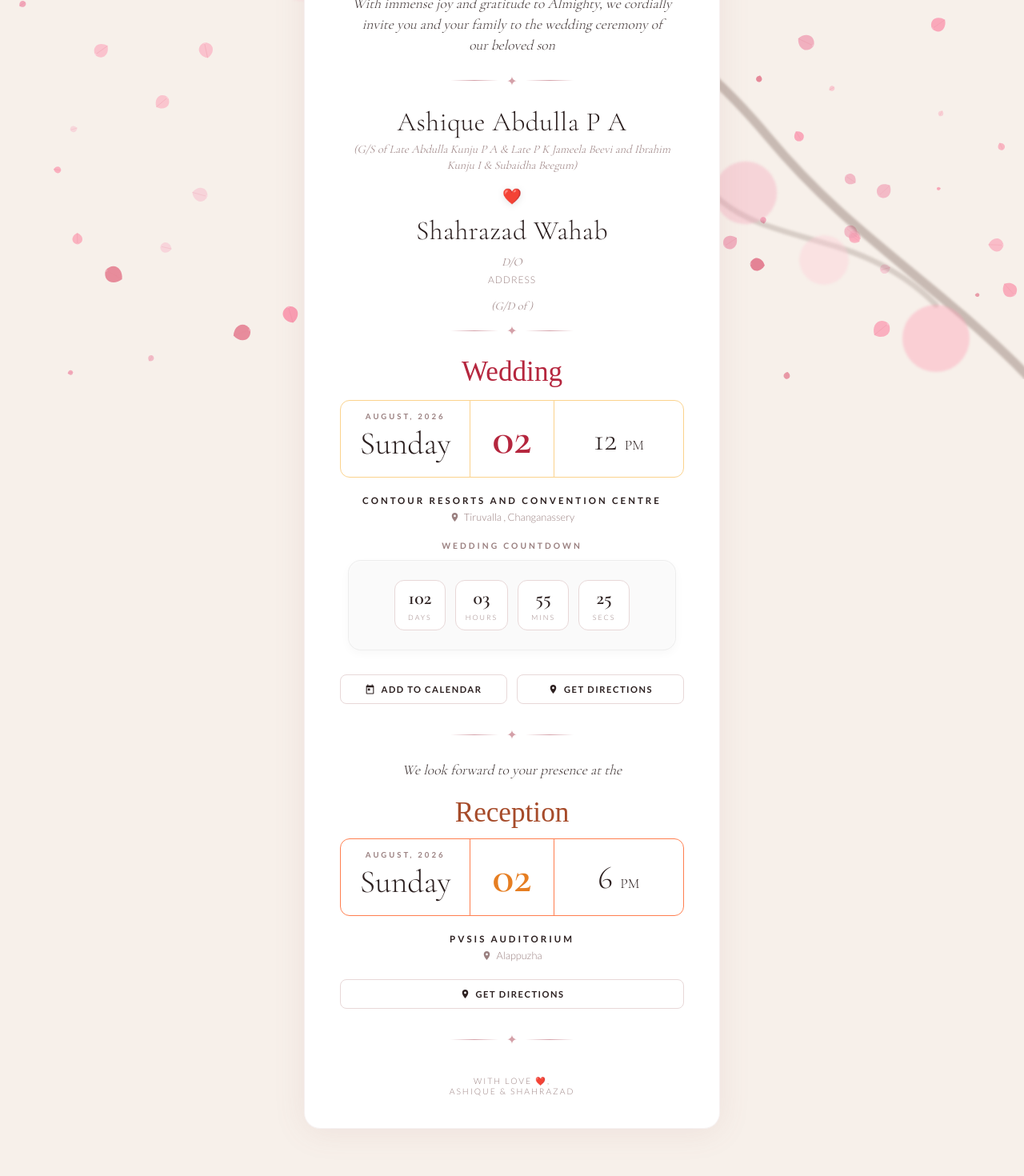
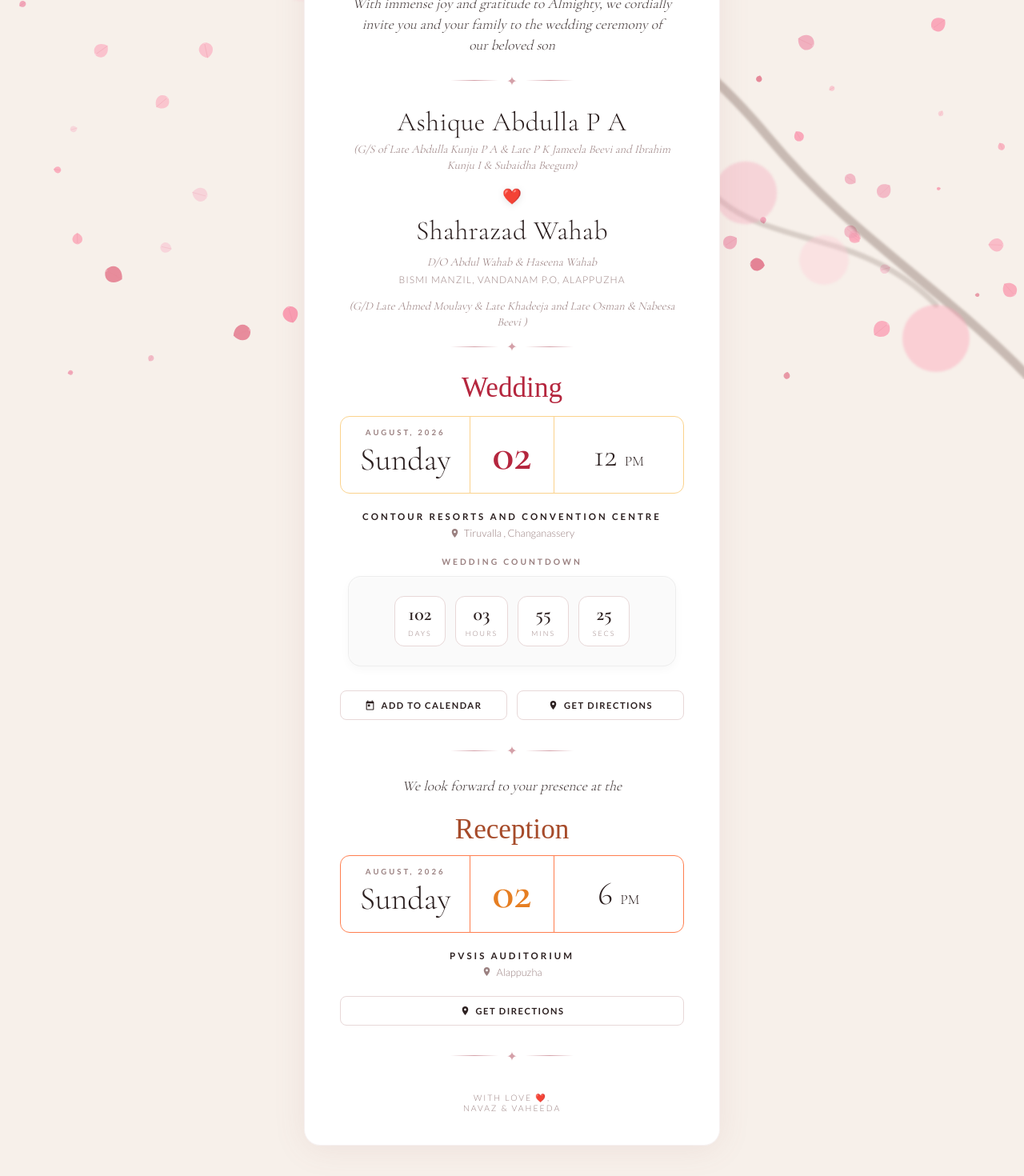
Before and after one commit to asifabdu10/Wedding-Invitation-Ashique-Shahrazad, a React (Vite) app: page / in a window 1280 px wide. Shown: the part 326-1796 px from the top of the page at 80% size. Built offline with nearby package versions, Linux system fonts and the light colour scheme; a web font is replaced by a local one.

Commit message:
Update InvitationCard component

```diff
--- a/src/components/InvitationCard.jsx
+++ b/src/components/InvitationCard.jsx
@@ -63,9 +63,9 @@ export default function InvitationCard() {
         <InteractiveHeart />
         <h2 className={styles.name}>Shahrazad Wahab</h2>
         <div className={styles.relationGroup}>
-          <p className={styles.relation}>D/O </p>
-          <p className={styles.address}>Address</p>
-          <p className={styles.relation}>(G/D of )</p>
+          <p className={styles.relation}>D/O Abdul Wahab & Haseena Wahab </p>
+          <p className={styles.address}>Bismi Manzil, Vandanam P.O, Alappuzha </p>
+          <p className={styles.relation}>(G/D Late Ahmed Moulavy & Late Khadeeja and Late Osman & Nabeesa Beevi )</p>
         </div>
         <div className={styles.divider}>✦</div>
         <h2 className={styles.weddingTitle}>Wedding</h2>
@@ -134,7 +134,7 @@ export default function InvitationCard() {
         <p className={styles.footer}>
           With love ❤️,
           <br />
-          Ashique &amp; Shahrazad
+          Navaz &amp; Vaheeda
         </p>
       </div>
     </article>
```
